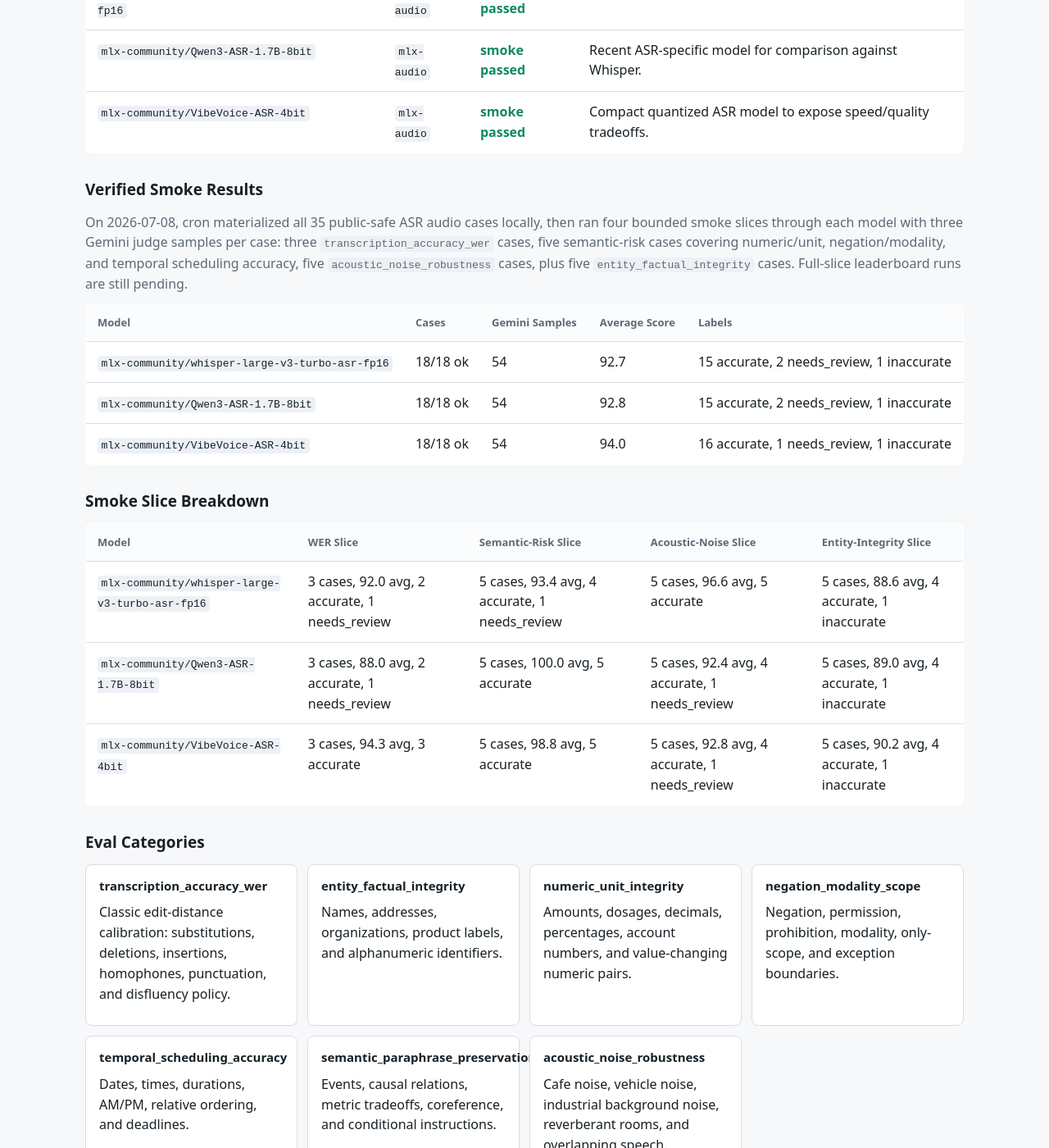
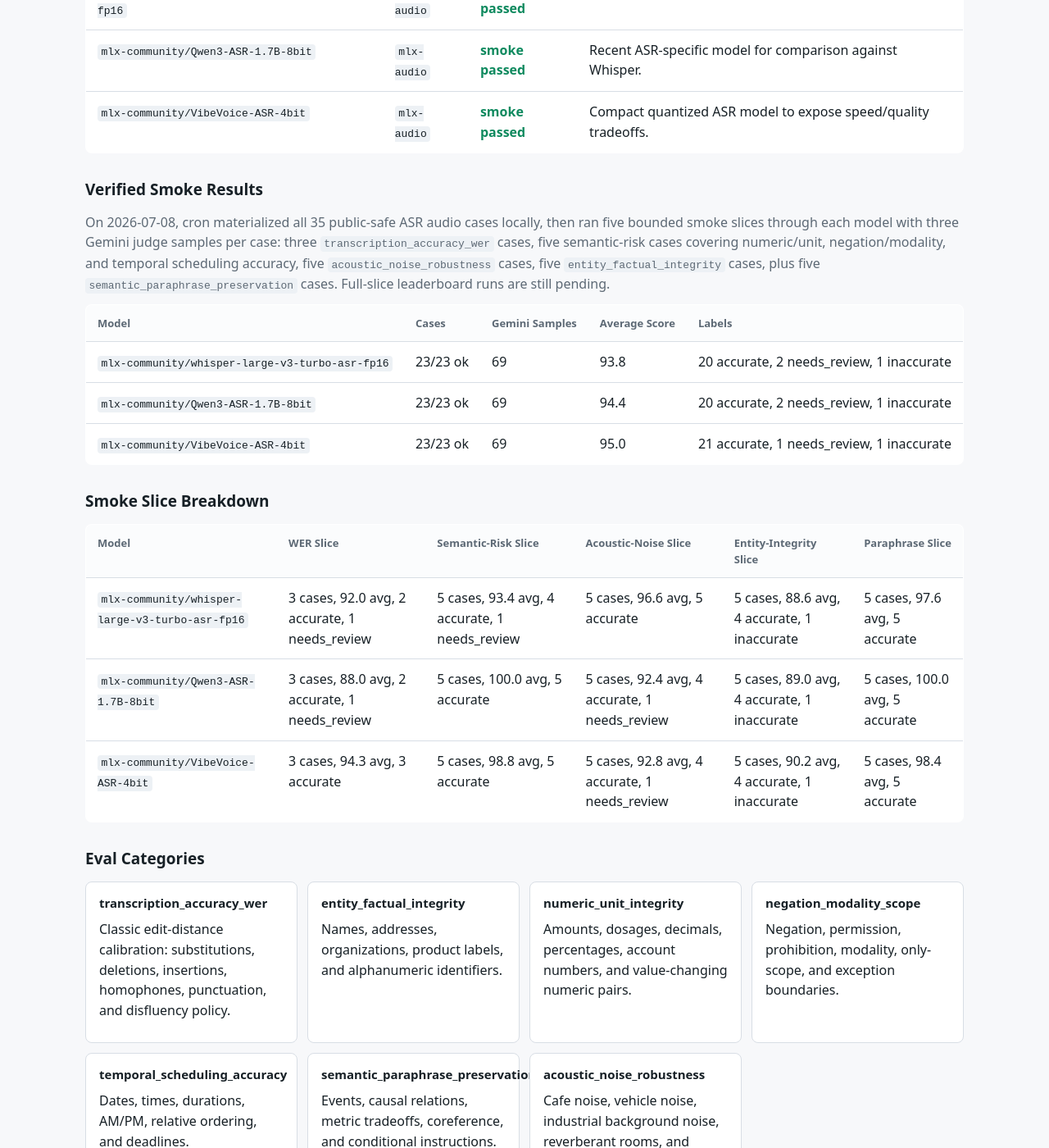
Before and after one commit to kennethli319/kennethli319.github.io, a Jekyll site: the page open-audio-judge/asr-leaderboard-demo.html, which Jekyll copies as it is, in a window 1280 px wide and 1400 px high, scrolled down 656 px. Shown: the whole window at 82% size. Built offline with Jekyll 4.4.1, drawn with Linux system fonts in a browser that asks for light colours.

Commit message:
Refresh ASR paraphrase smoke demo

```diff
--- a/open-audio-judge/asr-leaderboard-demo.html
+++ b/open-audio-judge/asr-leaderboard-demo.html
@@ -115,7 +115,7 @@
       <div class="metric"><span>Seed eval cases</span><strong>35</strong></div>
       <div class="metric"><span>Research categories</span><strong>7</strong></div>
       <div class="metric"><span>MLX ASR models</span><strong>3</strong></div>
-      <div class="metric"><span>Verified smoke results</span><strong>54</strong></div>
+      <div class="metric"><span>Verified smoke results</span><strong>69</strong></div>
     </section>
 
     <h2>Demo Run</h2>
@@ -137,23 +137,23 @@
     </table>
 
     <h2>Verified Smoke Results</h2>
-    <p class="muted">On 2026-07-08, cron materialized all 35 public-safe ASR audio cases locally, then ran four bounded smoke slices through each model with three Gemini judge samples per case: three <code>transcription_accuracy_wer</code> cases, five semantic-risk cases covering numeric/unit, negation/modality, and temporal scheduling accuracy, five <code>acoustic_noise_robustness</code> cases, plus five <code>entity_factual_integrity</code> cases. Full-slice leaderboard runs are still pending.</p>
+    <p class="muted">On 2026-07-08, cron materialized all 35 public-safe ASR audio cases locally, then ran five bounded smoke slices through each model with three Gemini judge samples per case: three <code>transcription_accuracy_wer</code> cases, five semantic-risk cases covering numeric/unit, negation/modality, and temporal scheduling accuracy, five <code>acoustic_noise_robustness</code> cases, five <code>entity_factual_integrity</code> cases, plus five <code>semantic_paraphrase_preservation</code> cases. Full-slice leaderboard runs are still pending.</p>
     <table>
       <thead><tr><th>Model</th><th>Cases</th><th>Gemini Samples</th><th>Average Score</th><th>Labels</th></tr></thead>
       <tbody>
-        <tr><td><code>mlx-community/whisper-large-v3-turbo-asr-fp16</code></td><td>18/18 ok</td><td>54</td><td>92.7</td><td>15 accurate, 2 needs_review, 1 inaccurate</td></tr>
-        <tr><td><code>mlx-community/Qwen3-ASR-1.7B-8bit</code></td><td>18/18 ok</td><td>54</td><td>92.8</td><td>15 accurate, 2 needs_review, 1 inaccurate</td></tr>
-        <tr><td><code>mlx-community/VibeVoice-ASR-4bit</code></td><td>18/18 ok</td><td>54</td><td>94.0</td><td>16 accurate, 1 needs_review, 1 inaccurate</td></tr>
+        <tr><td><code>mlx-community/whisper-large-v3-turbo-asr-fp16</code></td><td>23/23 ok</td><td>69</td><td>93.8</td><td>20 accurate, 2 needs_review, 1 inaccurate</td></tr>
+        <tr><td><code>mlx-community/Qwen3-ASR-1.7B-8bit</code></td><td>23/23 ok</td><td>69</td><td>94.4</td><td>20 accurate, 2 needs_review, 1 inaccurate</td></tr>
+        <tr><td><code>mlx-community/VibeVoice-ASR-4bit</code></td><td>23/23 ok</td><td>69</td><td>95.0</td><td>21 accurate, 1 needs_review, 1 inaccurate</td></tr>
       </tbody>
     </table>
 
     <h2>Smoke Slice Breakdown</h2>
     <table>
-      <thead><tr><th>Model</th><th>WER Slice</th><th>Semantic-Risk Slice</th><th>Acoustic-Noise Slice</th><th>Entity-Integrity Slice</th></tr></thead>
+      <thead><tr><th>Model</th><th>WER Slice</th><th>Semantic-Risk Slice</th><th>Acoustic-Noise Slice</th><th>Entity-Integrity Slice</th><th>Paraphrase Slice</th></tr></thead>
       <tbody>
-        <tr><td><code>mlx-community/whisper-large-v3-turbo-asr-fp16</code></td><td>3 cases, 92.0 avg, 2 accurate, 1 needs_review</td><td>5 cases, 93.4 avg, 4 accurate, 1 needs_review</td><td>5 cases, 96.6 avg, 5 accurate</td><td>5 cases, 88.6 avg, 4 accurate, 1 inaccurate</td></tr>
-        <tr><td><code>mlx-community/Qwen3-ASR-1.7B-8bit</code></td><td>3 cases, 88.0 avg, 2 accurate, 1 needs_review</td><td>5 cases, 100.0 avg, 5 accurate</td><td>5 cases, 92.4 avg, 4 accurate, 1 needs_review</td><td>5 cases, 89.0 avg, 4 accurate, 1 inaccurate</td></tr>
-        <tr><td><code>mlx-community/VibeVoice-ASR-4bit</code></td><td>3 cases, 94.3 avg, 3 accurate</td><td>5 cases, 98.8 avg, 5 accurate</td><td>5 cases, 92.8 avg, 4 accurate, 1 needs_review</td><td>5 cases, 90.2 avg, 4 accurate, 1 inaccurate</td></tr>
+        <tr><td><code>mlx-community/whisper-large-v3-turbo-asr-fp16</code></td><td>3 cases, 92.0 avg, 2 accurate, 1 needs_review</td><td>5 cases, 93.4 avg, 4 accurate, 1 needs_review</td><td>5 cases, 96.6 avg, 5 accurate</td><td>5 cases, 88.6 avg, 4 accurate, 1 inaccurate</td><td>5 cases, 97.6 avg, 5 accurate</td></tr>
+        <tr><td><code>mlx-community/Qwen3-ASR-1.7B-8bit</code></td><td>3 cases, 88.0 avg, 2 accurate, 1 needs_review</td><td>5 cases, 100.0 avg, 5 accurate</td><td>5 cases, 92.4 avg, 4 accurate, 1 needs_review</td><td>5 cases, 89.0 avg, 4 accurate, 1 inaccurate</td><td>5 cases, 100.0 avg, 5 accurate</td></tr>
+        <tr><td><code>mlx-community/VibeVoice-ASR-4bit</code></td><td>3 cases, 94.3 avg, 3 accurate</td><td>5 cases, 98.8 avg, 5 accurate</td><td>5 cases, 92.8 avg, 4 accurate, 1 needs_review</td><td>5 cases, 90.2 avg, 4 accurate, 1 inaccurate</td><td>5 cases, 98.4 avg, 5 accurate</td></tr>
       </tbody>
     </table>
 
```
